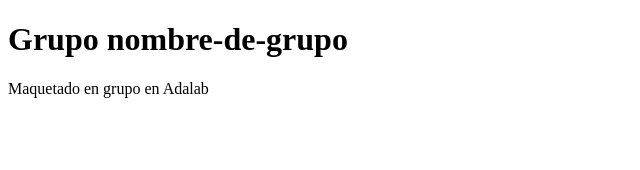
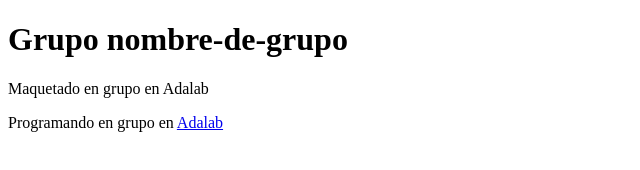
Before and after one commit to EstibalizRonco/Ejercicio-1, a plain HTML site: page index.html in a window 1280 px wide. Shown: the whole page, without its empty margins (0-640 px from the left). Drawn offline with Linux system fonts and the light colour scheme.

Commit message:
Sandra's footer

```diff
--- a/index.html
+++ b/index.html
@@ -1,8 +1,7 @@
 <!DOCTYPE html>
 <html lang="es">
-
   <head>
-  <meta charset="UTF-8">
+    <meta charset="UTF-8" />
     <title>Grupo nombre-de-grupo</title>
   </head>
 
@@ -17,6 +16,9 @@
     <footer>
       <p>Maquetado en grupo en Adalab</p>
     </footer>
+
+    <footer-sandra>
+      <p>Programando en grupo en <a href="http://adalab.es">Adalab</a></p>
+    </footer-sandra>
   </body>
-
 </html>
```
Lines whose indentation alone changed are shown as unchanged.
